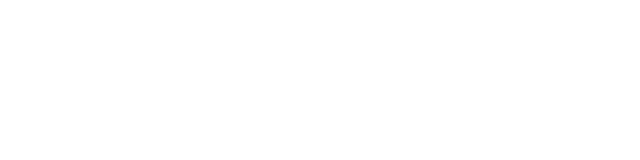
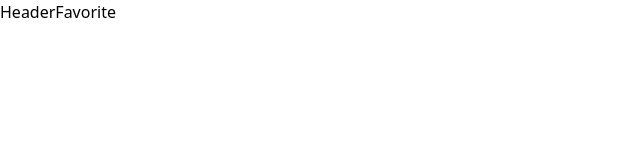
Before and after one commit to Eazybel/Fridge-Stalker, a Next.js app in the folder fridgestalker/: page /favorites in a window 1280 px wide. Shown: the top 160 px of the page, without its empty margins (0-640 px from the left). Built offline with nearby package versions, Linux system fonts and the light colour scheme.

Commit message:
feat: add HeaderFavorite component to favorites page

```diff
--- a/fridgestalker/src/app/(routes)/favorites/page.tsx
+++ b/fridgestalker/src/app/(routes)/favorites/page.tsx
@@ -1,6 +1,7 @@
 "use client"
 import {useEffect,useState} from 'react'
 import Image from "next/image"
+import HeaderFavorite from '@/app/components/Header/HeaderFavorite'
 export default function page() {
   const [mealIds,setMealIds]=useState<string[]>([])
   const [mealNames,setMealNames]=useState<string[]>([])
@@ -22,6 +23,7 @@
 },[])
   return (
     <div>
+      <HeaderFavorite/>
         {
           mealIds.map((meal,index)=>{
               return  <div key={index}>
```
